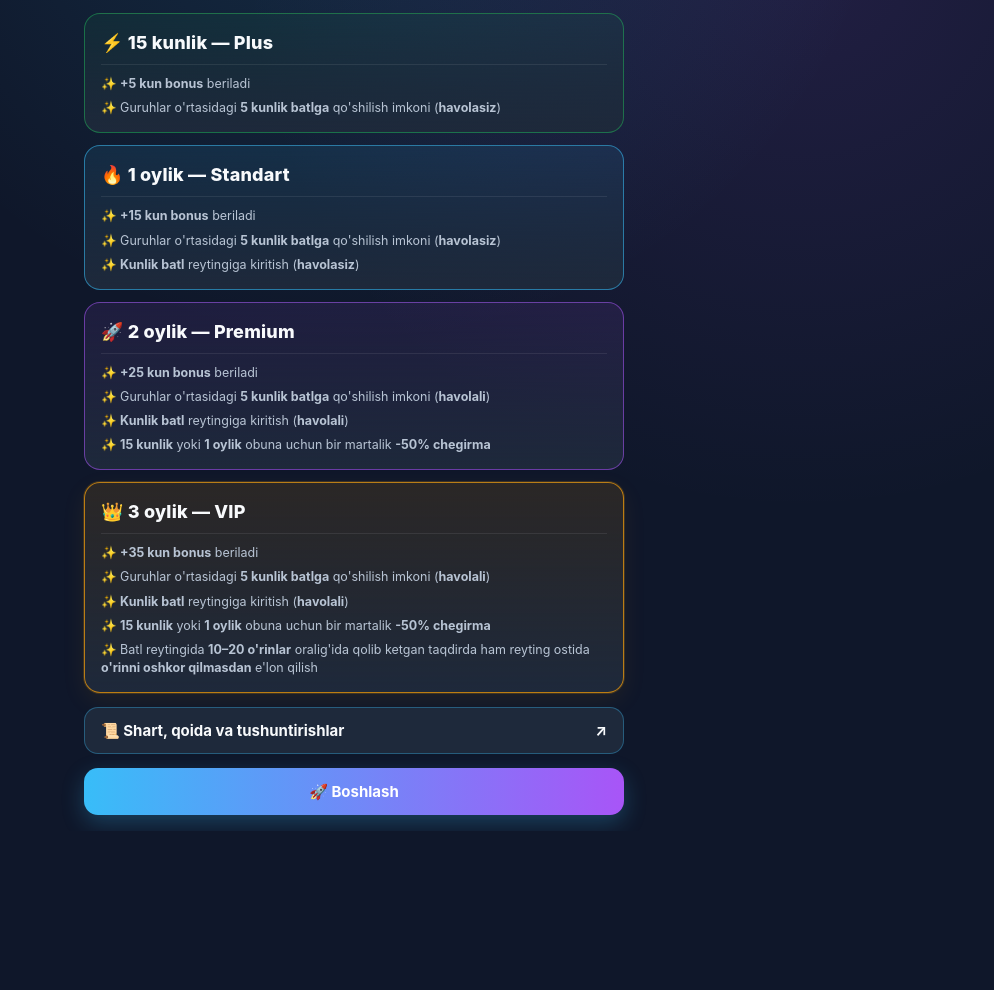
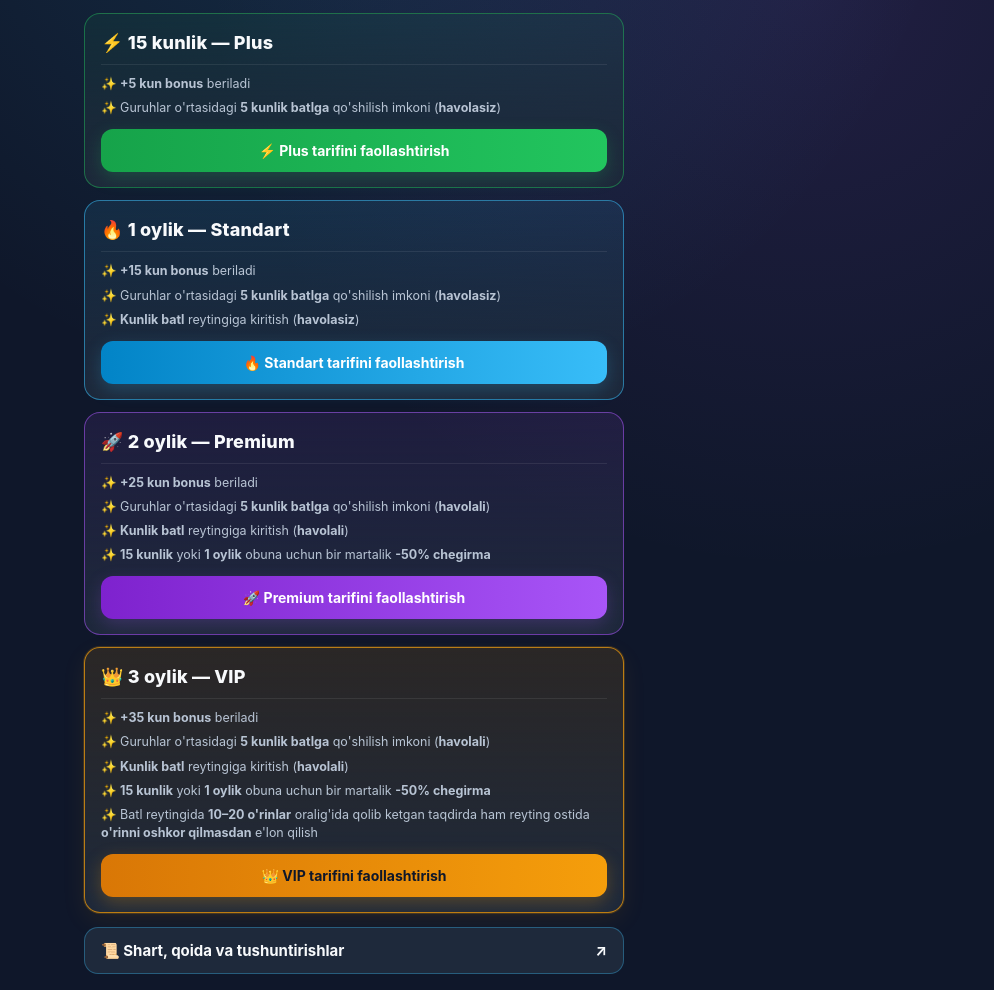
Before and after one commit to 17xolid-cyber/aksiya-miniapp, a plain HTML site: page index.html in a window 1280 px wide. Shown: the part 202-1192 px from the top of the page, without its empty margins (286-1280 px from the left). Before the commit the page ends 1033 px from the top, so only its background shows below. Drawn offline with Linux system fonts and the light colour scheme.

Commit message:
Add tariff options and improve modal behavior
Added new tariff options with activation links and updated modal functionality.

```diff
--- a/index.html
+++ b/index.html
@@ -156,6 +156,48 @@
       content: "✨ ";
     }
 
+    .tariff-link-btn {
+      display: block;
+      width: 100%;
+      text-align: center;
+      text-decoration: none;
+      border: none;
+      border-radius: 12px;
+      padding: 11px 14px;
+      font-size: 14px;
+      font-weight: 700;
+      cursor: pointer;
+      color: #fff;
+      margin-top: 2px;
+      transition: transform 0.12s ease, opacity 0.15s ease;
+    }
+
+    .tariff-link-btn:active {
+      transform: scale(0.985);
+      opacity: 0.92;
+    }
+
+    .tariff-link-btn.plus-btn {
+      background: linear-gradient(90deg, #16a34a, #22c55e);
+      box-shadow: 0 6px 18px rgba(34, 197, 94, 0.22);
+    }
+
+    .tariff-link-btn.standart-btn {
+      background: linear-gradient(90deg, #0284c7, #38bdf8);
+      box-shadow: 0 6px 18px rgba(56, 189, 248, 0.22);
+    }
+
+    .tariff-link-btn.premium-btn {
+      background: linear-gradient(90deg, #7e22ce, #a855f7);
+      box-shadow: 0 6px 18px rgba(168, 85, 247, 0.22);
+    }
+
+    .tariff-link-btn.vip-btn {
+      background: linear-gradient(90deg, #d97706, #f59e0b);
+      color: #0f172a;
+      box-shadow: 0 6px 18px rgba(245, 158, 11, 0.26);
+    }
+
     .rules-open-btn {
       width: 100%;
       border: 1px solid rgba(56, 189, 248, 0.35);
@@ -262,19 +304,6 @@
     .rule-card b {
       color: var(--text);
     }
-
-    .cta-btn {
-      width: 100%;
-      border: none;
-      border-radius: 14px;
-      padding: 14px;
-      font-size: 15px;
-      font-weight: 700;
-      cursor: pointer;
-      background: linear-gradient(90deg, var(--accent), var(--accent-2));
-      color: #fff;
-      box-shadow: 0 8px 22px rgba(56, 189, 248, 0.25);
-    }
   </style>
 </head>
 <body>
@@ -295,6 +324,15 @@
           <li><b>+5 kun bonus</b> beriladi</li>
           <li>Guruhlar o'rtasidagi <b>5 kunlik batlga</b> qo'shilish imkoni (<b>havolasiz</b>)</li>
         </ul>
+        <a
+          class="tariff-link-btn plus-btn"
+          data-tariff="15d"
+          href="https://t.me/diniy_viktorina_bot?start=buy_15d"
+          target="_blank"
+          rel="noopener noreferrer"
+        >
+          ⚡ Plus tarifini faollashtirish
+        </a>
       </div>
 
       <div class="tariff-card standart">
@@ -306,6 +344,15 @@
           <li>Guruhlar o'rtasidagi <b>5 kunlik batlga</b> qo'shilish imkoni (<b>havolasiz</b>)</li>
           <li><b>Kunlik batl</b> reytingiga kiritish (<b>havolasiz</b>)</li>
         </ul>
+        <a
+          class="tariff-link-btn standart-btn"
+          data-tariff="1m"
+          href="https://t.me/diniy_viktorina_bot?start=buy_1m"
+          target="_blank"
+          rel="noopener noreferrer"
+        >
+          🔥 Standart tarifini faollashtirish
+        </a>
       </div>
 
       <div class="tariff-card premium">
@@ -318,6 +365,15 @@
           <li><b>Kunlik batl</b> reytingiga kiritish (<b>havolali</b>)</li>
           <li><b>15 kunlik</b> yoki <b>1 oylik</b> obuna uchun bir martalik <b>-50% chegirma</b></li>
         </ul>
+        <a
+          class="tariff-link-btn premium-btn"
+          data-tariff="2m"
+          href="https://t.me/diniy_viktorina_bot?start=buy_2m"
+          target="_blank"
+          rel="noopener noreferrer"
+        >
+          🚀 Premium tarifini faollashtirish
+        </a>
       </div>
 
       <div class="tariff-card vip">
@@ -331,6 +387,15 @@
           <li><b>15 kunlik</b> yoki <b>1 oylik</b> obuna uchun bir martalik <b>-50% chegirma</b></li>
           <li>Batl reytingida <b>10–20 o'rinlar</b> oralig'ida qolib ketgan taqdirda ham reyting ostida <b>o'rinni oshkor qilmasdan</b> e'lon qilish</li>
         </ul>
+        <a
+          class="tariff-link-btn vip-btn"
+          data-tariff="3m"
+          href="https://t.me/diniy_viktorina_bot?start=buy_3m"
+          target="_blank"
+          rel="noopener noreferrer"
+        >
+          👑 VIP tarifini faollashtirish
+        </a>
       </div>
     </div>
 
@@ -338,8 +403,6 @@
       <span>📜 Shart, qoida va tushuntirishlar</span>
       <span>↗</span>
     </button>
-
-    <button class="cta-btn" id="closeBtn" type="button">🚀 Boshlash</button>
   </div>
 
   <div class="modal-backdrop" id="rulesModal" aria-hidden="true">
@@ -386,11 +449,27 @@
   </div>
 
   <script>
+    const BOT_USERNAME = "diniy_viktorina_bot"; // Bot username'ini @ belgisiz kiriting
+    const cleanBot = BOT_USERNAME.replace(/^@/, "").trim();
+
     const tg = window.Telegram?.WebApp;
     if (tg) {
       tg.ready();
       tg.expand();
     }
+
+    document.querySelectorAll(".tariff-link-btn").forEach((linkEl) => {
+      const tariffCode = linkEl.getAttribute("data-tariff");
+      const deepLink = `https://t.me/${cleanBot}?start=buy_${tariffCode}`;
+      linkEl.setAttribute("href", deepLink);
+
+      linkEl.addEventListener("click", (e) => {
+        if (tg && typeof tg.openTelegramLink === "function") {
+          e.preventDefault();
+          tg.openTelegramLink(deepLink);
+        }
+      });
+    });
 
     const openRulesBtn = document.getElementById("openRulesBtn");
     const closeRulesBtn = document.getElementById("closeRulesBtn");
@@ -414,14 +493,6 @@
         closeModal();
       }
     });
-
-    document.getElementById("closeBtn").addEventListener("click", () => {
-      if (tg) {
-        tg.close();
-      } else {
-        window.scrollTo({ top: 0, behavior: "smooth" });
-      }
-    });
   </script>
 </body>
 </html>
```
